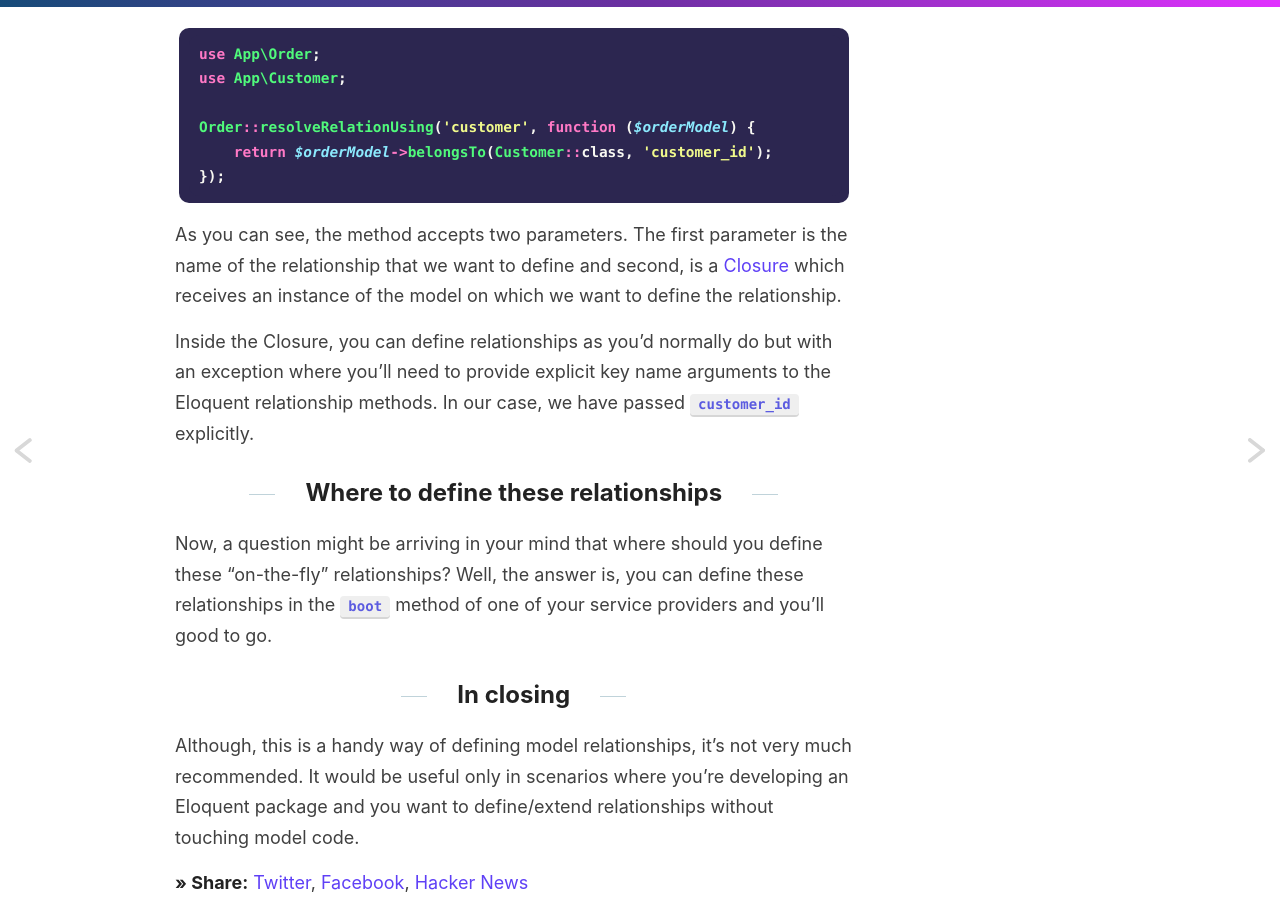
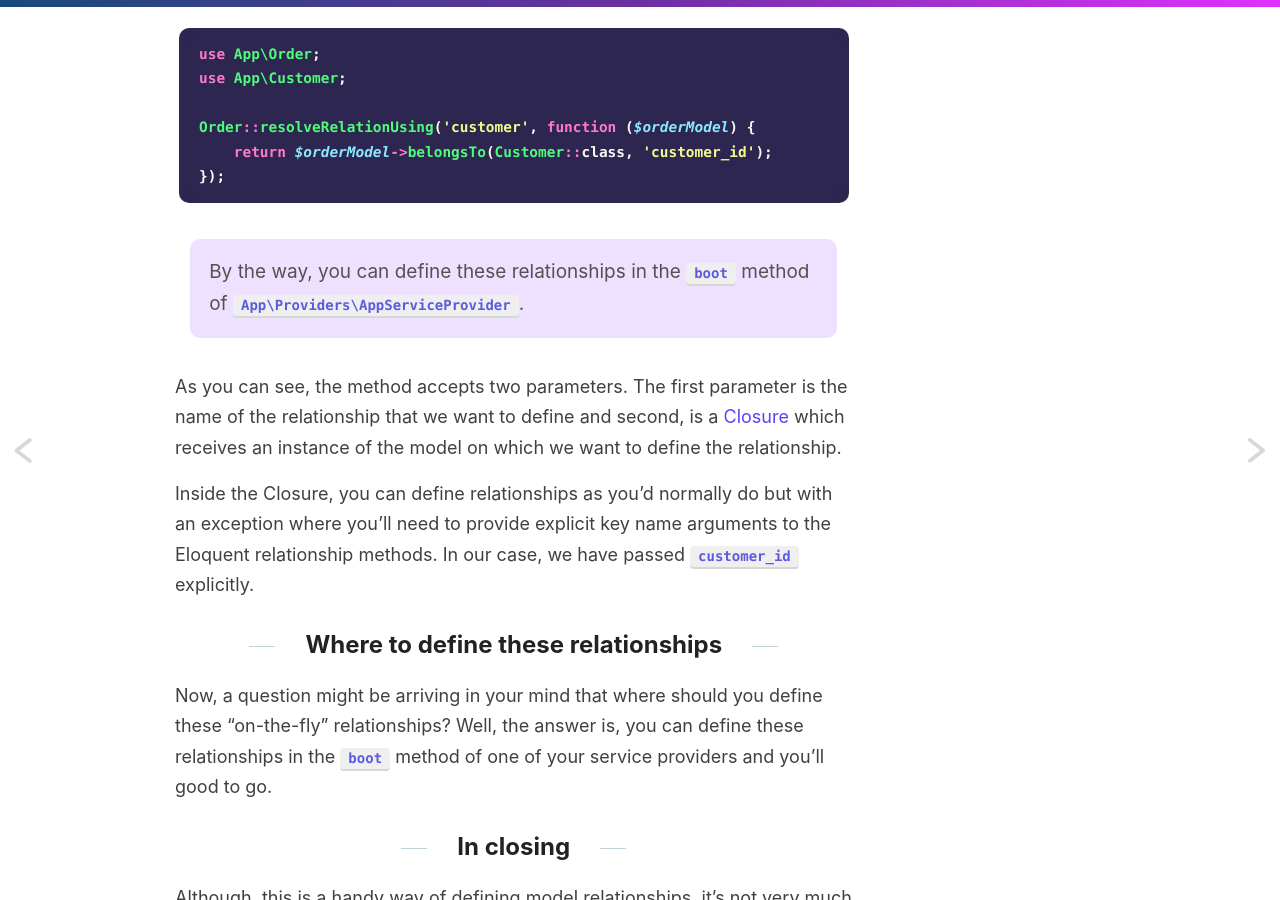
Before and after one commit to varunkumardev/amitmerchant1990.github.io, a Jekyll site: the page built from _posts/2020-08-24-define-relationships-outside-of-eloquent-models-laravel.md, in a window 1280 px wide and 900 px high, scrolled down 1364 px. Built offline with Jekyll 4.4.1, drawn with Linux system fonts in a browser that asks for light colours; comment, search, counter and statistics services are not loaded.

Commit message:
improve post.

````diff
--- a/_posts/2020-08-24-define-relationships-outside-of-eloquent-models-laravel.md
+++ b/_posts/2020-08-24-define-relationships-outside-of-eloquent-models-laravel.md
@@ -45,6 +45,8 @@ Order::resolveRelationUsing('customer', function ($orderModel) {
 });
 ```
 
+> By the way, you can define these relationships in the `boot` method of `App\Providers\AppServiceProvider`.
+
 As you can see, the method accepts two parameters. The first parameter is the name of the relationship that we want to define and second, is a [Closure](https://www.php.net/manual/en/class.closure.php) which receives an instance of the model on which we want to define the relationship.
 
 Inside the Closure, you can define relationships as you'd normally do but with an exception where you'll need to provide explicit key name arguments to the Eloquent relationship methods. In our case, we have passed `customer_id` explicitly.
````
